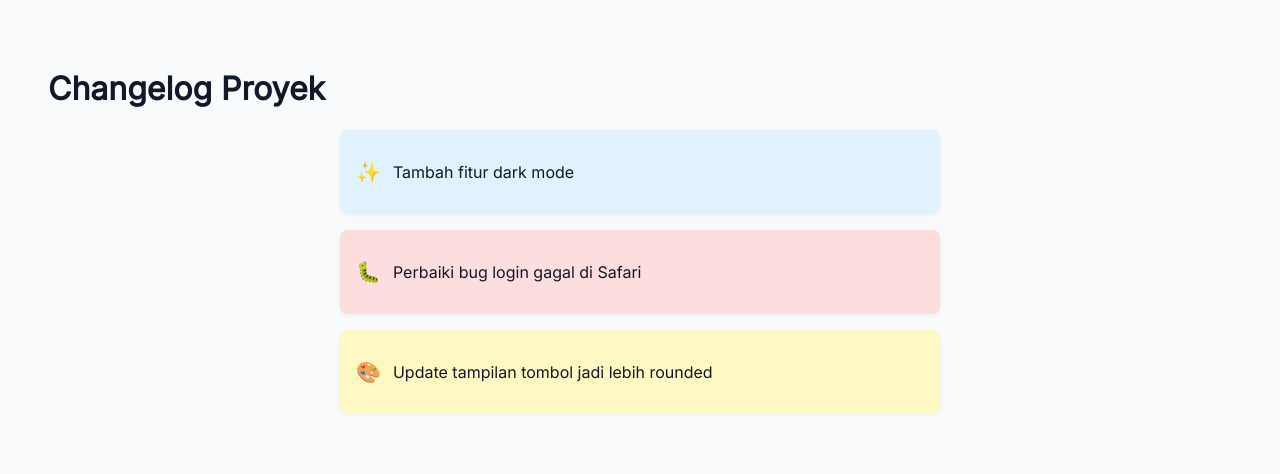
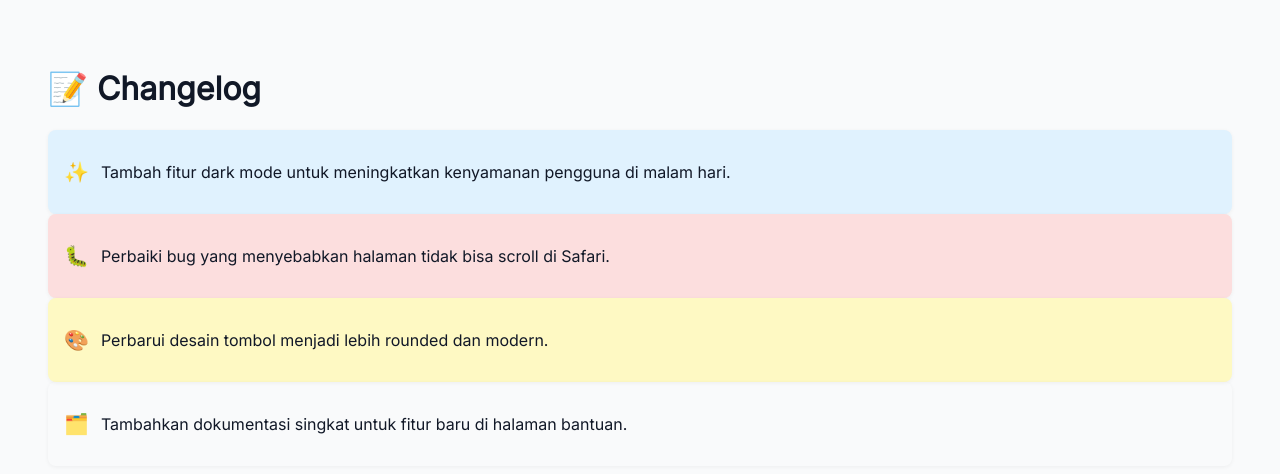
Before and after one commit to rizkilabs/Changelog-Component, a plain HTML site: page index.html in a window 1280 px wide. Drawn offline with Linux system fonts and the light colour scheme.

Commit message:
update index.html

```diff
--- a/index.html
+++ b/index.html
@@ -1,35 +1,44 @@
 <!DOCTYPE html>
-<html>
+<html lang="id">
 
 <head>
-    <title>Changelog</title>
+    <meta charset="UTF-8">
+    <meta name="viewport" content="width=device-width, initial-scale=1">
+    <title>Changelog Project</title>
     <link rel="stylesheet" href="style.css">
+
+    <!-- Google Fonts -->
     <link href="https://fonts.googleapis.com/css2?family=Inter&display=swap" rel="stylesheet">
-    <style>
-        body {
-            font-family: 'Inter', sans-serif;
-        }
-    </style>
 </head>
 
 <body>
-    <h1>Changelog Proyek</h1>
+    <main class="container">
+        <h1>📝 Changelog</h1>
 
-    <div class="changelog">
+        <!-- Item: Fitur Baru -->
         <div class="changelog-item fitur">
             <span class="icon">✨</span>
-            <p>Tambah fitur dark mode</p>
+            <p>Tambah fitur dark mode untuk meningkatkan kenyamanan pengguna di malam hari.</p>
         </div>
+
+        <!-- Item: Bug Fix -->
         <div class="changelog-item bug">
             <span class="icon">🐛</span>
-            <p>Perbaiki bug login gagal di Safari</p>
+            <p>Perbaiki bug yang menyebabkan halaman tidak bisa scroll di Safari.</p>
         </div>
+
+        <!-- Item: Update Tampilan -->
         <div class="changelog-item tampilan">
             <span class="icon">🎨</span>
-            <p>Update tampilan tombol jadi lebih rounded</p>
+            <p>Perbarui desain tombol menjadi lebih rounded dan modern.</p>
         </div>
-    </div>
 
+        <!-- Item: Penambahan Konten -->
+        <div class="changelog-item konten">
+            <span class="icon">🗂️</span>
+            <p>Tambahkan dokumentasi singkat untuk fitur baru di halaman bantuan.</p>
+        </div>
+    </main>
 </body>
 
 </html>
```
